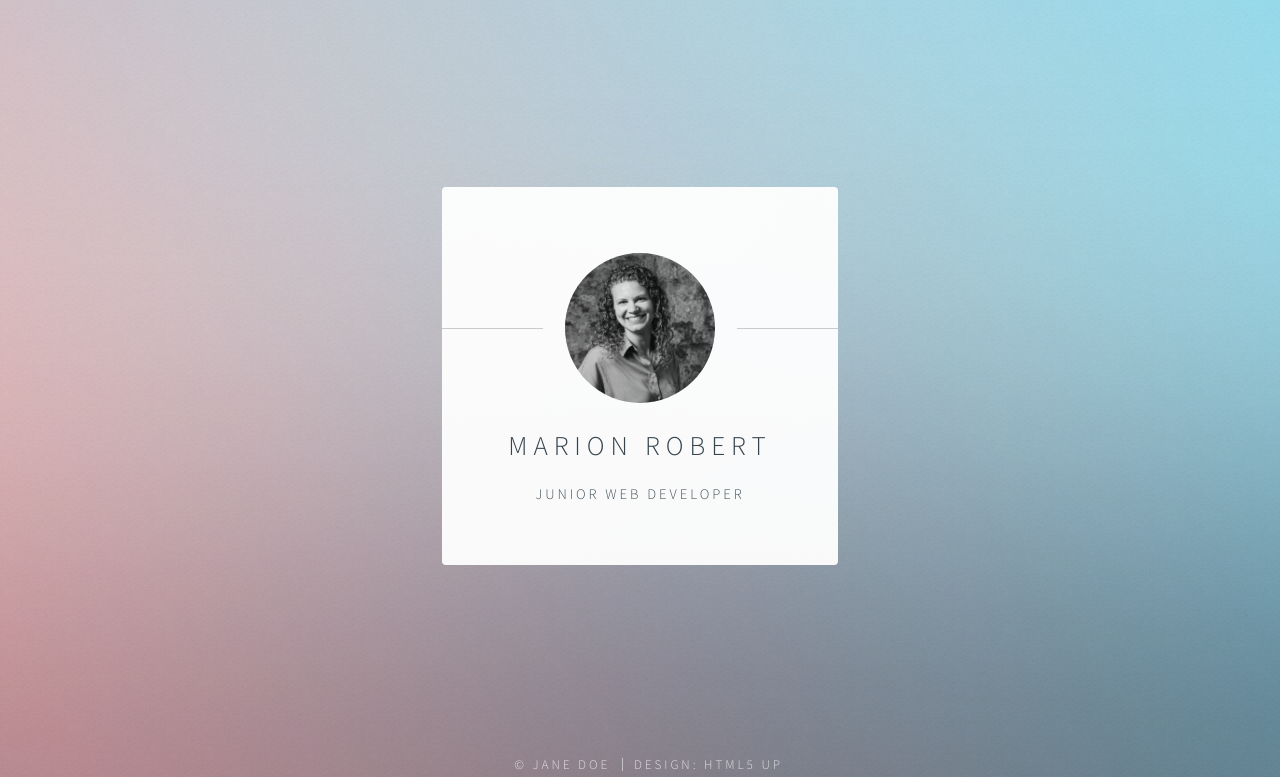
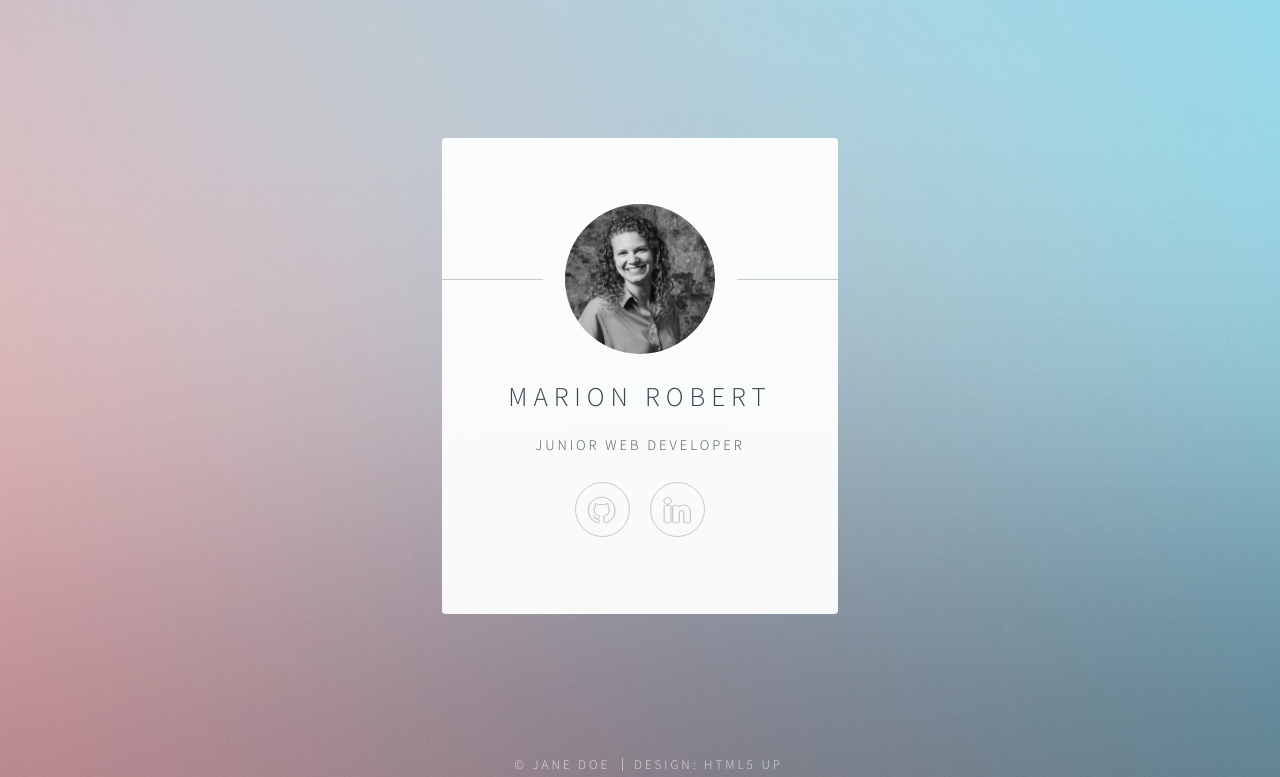
Before and after one commit to marionrobert/MyPersonnalSite, a Flask app: page / in a window 1280 px wide. Shown: the top 777 px of the page. Run offline with Flask 2, Linux system fonts and the light colour scheme.

Commit message:
change icons

```diff
--- a/templates/index.html
+++ b/templates/index.html
@@ -66,6 +66,8 @@
 						-->
 						<footer>
 							<ul class="icons">
+								<li><a href="https://www.linkedin.com/in/marion-robert-468558171/?original_referer=" class="fa-brands fa-github">Github</a></li>
+								<li><a href="https://www.linkedin.com/in/marion-robert-468558171/?original_referer=" class="fa-brands fa-linkedin">LinkedIn</a></li>
 							</ul>
 						</footer>
 					</section>
```
